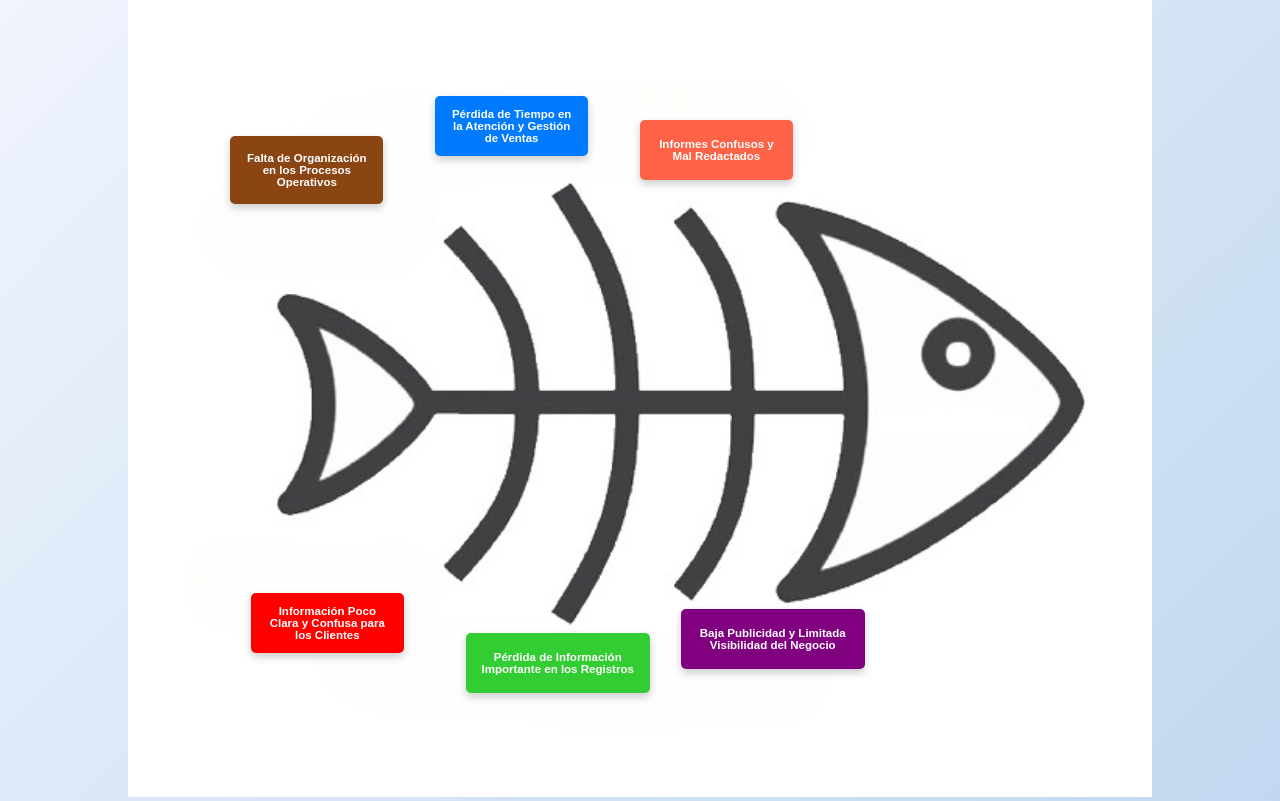
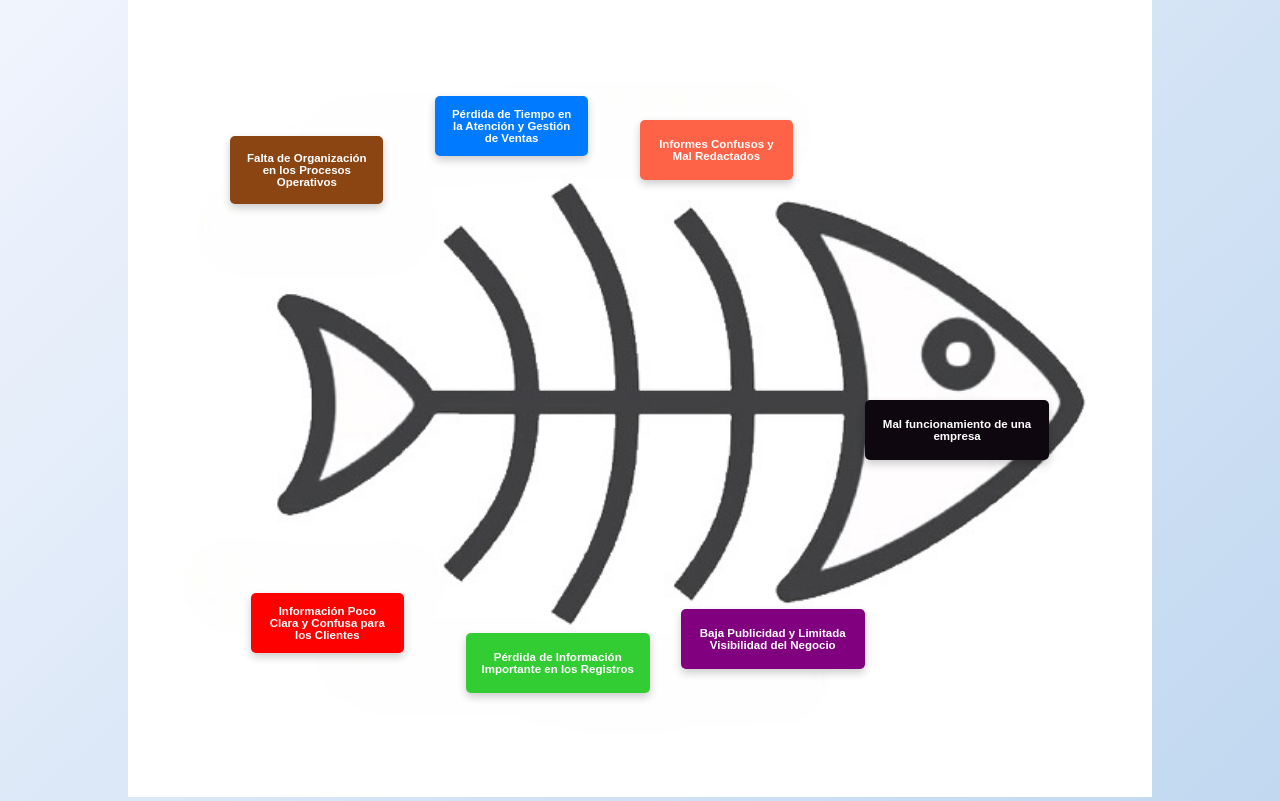
Before and after one commit to Arkeops/Arkeops.github.io, a plain HTML site: page index.html in a window 1280 px wide. Drawn offline with Linux system fonts and the light colour scheme.

Commit message:
Update index.html

```diff
--- a/index.html
+++ b/index.html
@@ -36,6 +36,9 @@
         <div class="info-box measurement">
             <a href="publicidad-limitada.html">Baja Publicidad y Limitada Visibilidad del Negocio</a>
         </div>
+        <div class="info-box problema">
+            <p>Mal funcionamiento de una empresa</p>
+        </div>
     </div>
 </body>
 </html>
```
